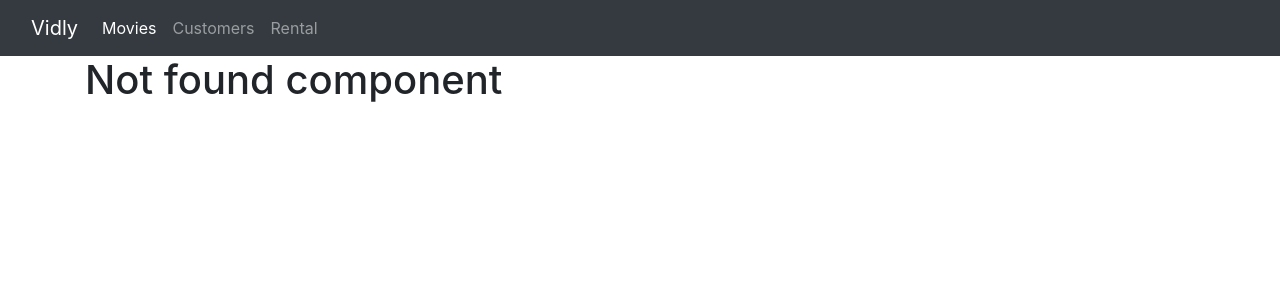
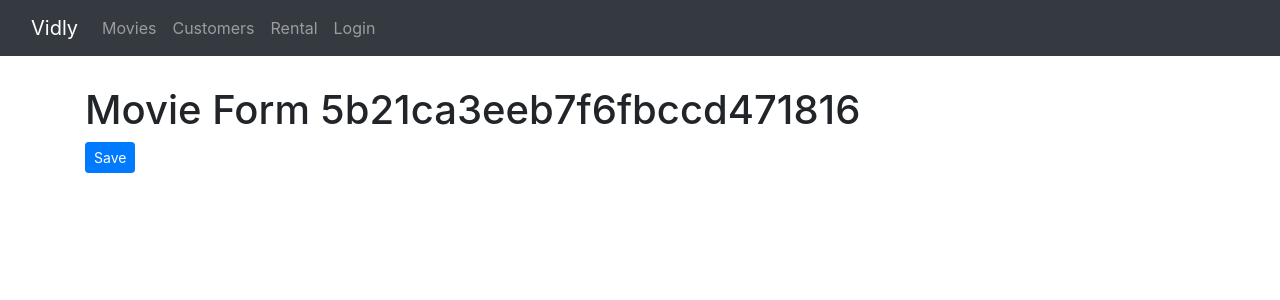
Before and after one commit to MahmoudAli9316/vidly, a React (Create React App) app: page /movie/5b21ca3eeb7f6fbccd471816 in a window 1280 px wide. Before the commit this address led to /not-Found. Shown: the top 300 px of the page. Built offline with nearby package versions, Linux system fonts and the light colour scheme.

Commit message:
Adding login form

```diff
--- a/src/App.js
+++ b/src/App.js
@@ -1,28 +1,31 @@
 import { Route, Switch, Redirect } from "react-router-dom";
-import "./App.css";
 import Movies from "./components/movies";
 import NavBar from "./components/navBar";
 import Customers from "./components/customers";
 import Rental from "./components/rental";
 import NotFound from "./components/notFound";
 import MovieDetails from "./components/movieDetails";
+import "./App.css";
+import React from "react";
+import LoginForm from "./components/loginFom";
 
 function App() {
   return (
-    <div>
+    <React.Fragment>
       <NavBar />
       <main className="container">
         <Switch>
-          <Route path="/Customers" component={Customers} />
-          <Route path="/Rental" component={Rental} />
+          <Route path="/login" component={LoginForm} />
+          <Route path="/movie/:_id" component={MovieDetails} />
+          <Route path="/movies" component={Movies} />
+          <Route path="/customers" component={Customers} />
+          <Route path="/rental" component={Rental} />
           <Route path="/not-Found" component={NotFound} />
-          <Route path="/Movies" component={Movies} />
-          <Route path="/MovieDetails/:_id" component={MovieDetails} />
+          <Redirect exact from="/" to="/movies" />
           <Redirect to="/not-Found" />
-          <Redirect from="/" to="/Movies" />
         </Switch>
       </main>
-    </div>
+    </React.Fragment>
   );
 }
 
--- /dev/null
+++ b/src/components/loginFom.jsx
@@ -0,0 +1,24 @@
+import React, { Component } from "react";
+
+class LoginForm extends Component {
+  render() {
+    return (
+      <div>
+        <h1>Login</h1>
+        <form>
+          <div className="form-group">
+            <label htmlFor="username">Username</label>
+            <input type="text" className="form-control" id="username" />
+          </div>
+          <div className="form-group">
+            <label htmlFor="password">Password</label>
+            <input id="password" type="text" className="form-control" />
+          </div>
+          <button className="btn btn-primary">Login</button>
+        </form>
+      </div>
+    );
+  }
+}
+
+export default LoginForm;
--- a/src/components/movieDetails.jsx
+++ b/src/components/movieDetails.jsx
@@ -1,11 +1,14 @@
 import React, { Component } from "react";
 
 class MovieDetails extends Component {
+  handleSave = () => {
+    this.props.history.push("/Movies");
+  };
   render() {
     return (
       <div>
-        <h1>Movie: {this.props.match.params._id}</h1>
-        <button type="button" class="btn btn-outline-primary">
+        <h1>Movie Form {this.props.match.params._id}</h1>
+        <button onClick={this.handleSave} class="btn btn-primary btn-sm">
           Save
         </button>
       </div>
--- a/src/components/moviesTable.jsx
+++ b/src/components/moviesTable.jsx
@@ -8,7 +8,7 @@
     {
       path: "title",
       label: "Title",
-      content: movie => <Link to={`/MovieDetails/${movie._id}`}>{movie.title}</Link>,
+      content: movie => <Link to={`/movie/${movie._id}`}>{movie.title}</Link>,
     },
     { path: "genre.name", label: "Genre" },
     { path: "numberInStock", label: "Stock" },
--- a/src/components/navBar.jsx
+++ b/src/components/navBar.jsx
@@ -1,32 +1,29 @@
 import React, { Component } from "react";
-import { Link } from "react-router-dom";
+import { Link, NavLink } from "react-router-dom";
 
 class NavBar extends Component {
   render() {
     return (
       <nav className="navbar navbar-expand-lg navbar-dark bg-dark">
         <div className="container-fluid">
-          <Link className="navbar-brand" to="/Movies">
+          <Link className="navbar-brand" to="/">
             Vidly
           </Link>
-          <div className="collapse navbar-collapse" id="navbarColor01">
-            <ul className="navbar-nav me-auto mb-2 mb-lg-0">
-              <li className="nav-item">
-                <Link className="nav-link active" aria-current="page" to="/Movies">
-                  Movies
-                </Link>
-              </li>
-              <li className="nav-item">
-                <Link className="nav-link" to="/Customers">
-                  Customers
-                </Link>
-              </li>
-              <li className="nav-item">
-                <Link className="nav-link" to="/Rental">
-                  Rental
-                </Link>
-              </li>
-            </ul>
+          <div className="collapse navbar-collapse" id="navbarNavAltMarkup">
+            <div className="navbar-nav">
+              <NavLink className="nav-item nav-link" to="/movies">
+                Movies
+              </NavLink>
+              <NavLink className="nav-item nav-link" to="/customers">
+                Customers
+              </NavLink>
+              <NavLink className="nav-item nav-link" to="/rental">
+                Rental
+              </NavLink>
+              <NavLink className="nav-item nav-link" to="/login">
+                Login
+              </NavLink>
+            </div>
           </div>
         </div>
       </nav>
--- a/src/index.css
+++ b/src/index.css
@@ -1,5 +1,5 @@
 body {
-  padding: 20 0 0 0;
+  padding: 0 0 0 0;
   margin: 0;
   font-family: -apple-system, BlinkMacSystemFont, 'Segoe UI', 'Roboto', 'Oxygen',
     'Ubuntu', 'Cantarell', 'Fira Sans', 'Droid Sans', 'Helvetica Neue',
@@ -12,7 +12,9 @@
   font-family: source-code-pro, Menlo, Monaco, Consolas, 'Courier New',
     monospace;
 }
-
+.navbar{
+  margin-bottom: 30px;
+}
 .clickable{
   cursor: pointer;
 }
```
